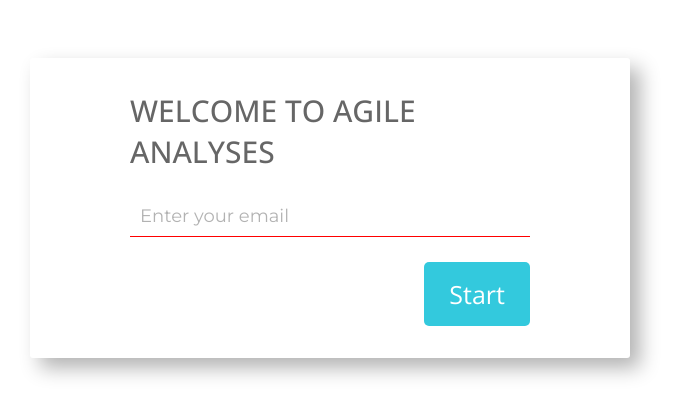
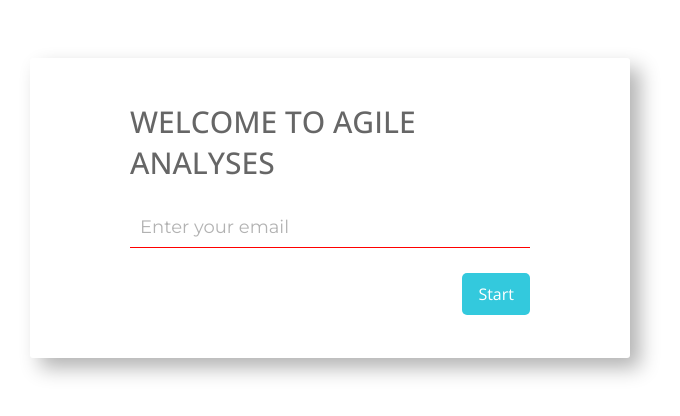
Before and after one commit to jbertan/agile, a Next.js app: page / in a window 1280 px wide. Shown: the part 192-608 px from the top of the page, without its empty margins (310-990 px from the left). Built offline with nearby package versions, Linux system fonts and the light colour scheme.

Commit message:
Working on button v5

```diff
--- a/src/pages/index.tsx
+++ b/src/pages/index.tsx
@@ -113,7 +113,8 @@
       <Head>
         <title>Agile On Rails</title>
         <meta name="description" content="Generated by create next app" />
-        <meta name="viewport" content="width=device-width, initial-scale=1" />
+        <meta name="viewport" content="width=device-width, initial-scale=1.0" />
+        <meta name="viewport" content="width=device-width, user-scalable=no" />
         <link rel="icon" href="/favicon.ico" />
       </Head>
       <main
--- a/src/styles/sass/components/_button.scss
+++ b/src/styles/sass/components/_button.scss
@@ -1,11 +1,16 @@
 .button {
   font-family: var(--open-sans-font);
-  padding: 1.5rem 2.5rem;
-  font-size: 2.5rem;
+  display: flex;
+  align-items: center;
+  gap: 0.5rem;
   background-color: $primary-alert-color;
   color: $primary-background-color;
   border: none;
   border-radius: 5px;
+  padding: 1rem 1.6rem;
+  font-size: 1.6rem;
+  cursor: pointer;
+  outline: none;
   &:hover {
     box-shadow: 0rem 1rem 2rem rgba(black, 0.4);
   }
```
